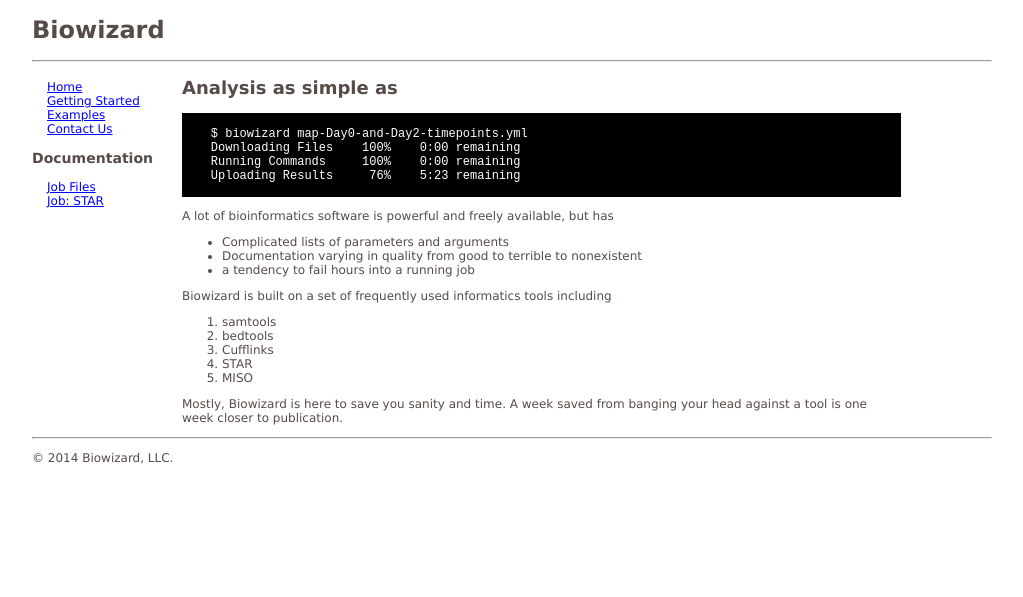
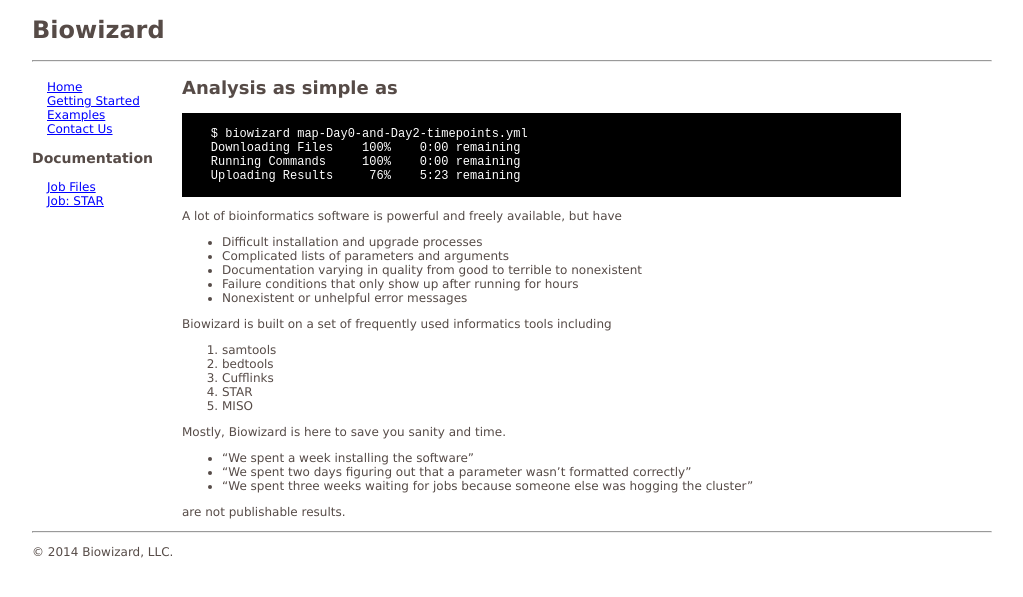
Before and after one commit to biowizard/biowizard.github.io, a Jekyll site: the page built from index.html, in a window 1280 px wide. Shown: the top 597 px of the page, without its empty margins (26-1049 px from the left). Built offline with Jekyll 4.4.1, drawn with Linux system fonts in a browser that asks for light colours.

Commit message:
Minor improvements

```diff
--- a/index.html
+++ b/index.html
@@ -13,11 +13,14 @@
 </div>
 
 
-A lot of bioinformatics software is powerful and freely available, but has
+A lot of bioinformatics software is powerful and freely available, but have
 
+* Difficult installation and upgrade processes
 * Complicated lists of parameters and arguments
 * Documentation varying in quality from good to terrible to nonexistent
-* a tendency to fail hours into a running job
+* Failure conditions that only show up after running for hours
+* Nonexistent or unhelpful error messages
+
 
 Biowizard is built on a set of frequently used informatics tools including
 
@@ -27,4 +30,10 @@
 1. STAR
 1. MISO
 
-Mostly, Biowizard is here to save you sanity and time. A week saved from banging your head against a tool is one week closer to publication.
+Mostly, Biowizard is here to save you sanity and time.
+
+* "We spent a week installing the software"
+* "We spent two days figuring out that a parameter wasn't formatted correctly"
+* "We spent three weeks waiting for jobs because someone else was hogging the cluster"
+
+are not publishable results.
```
